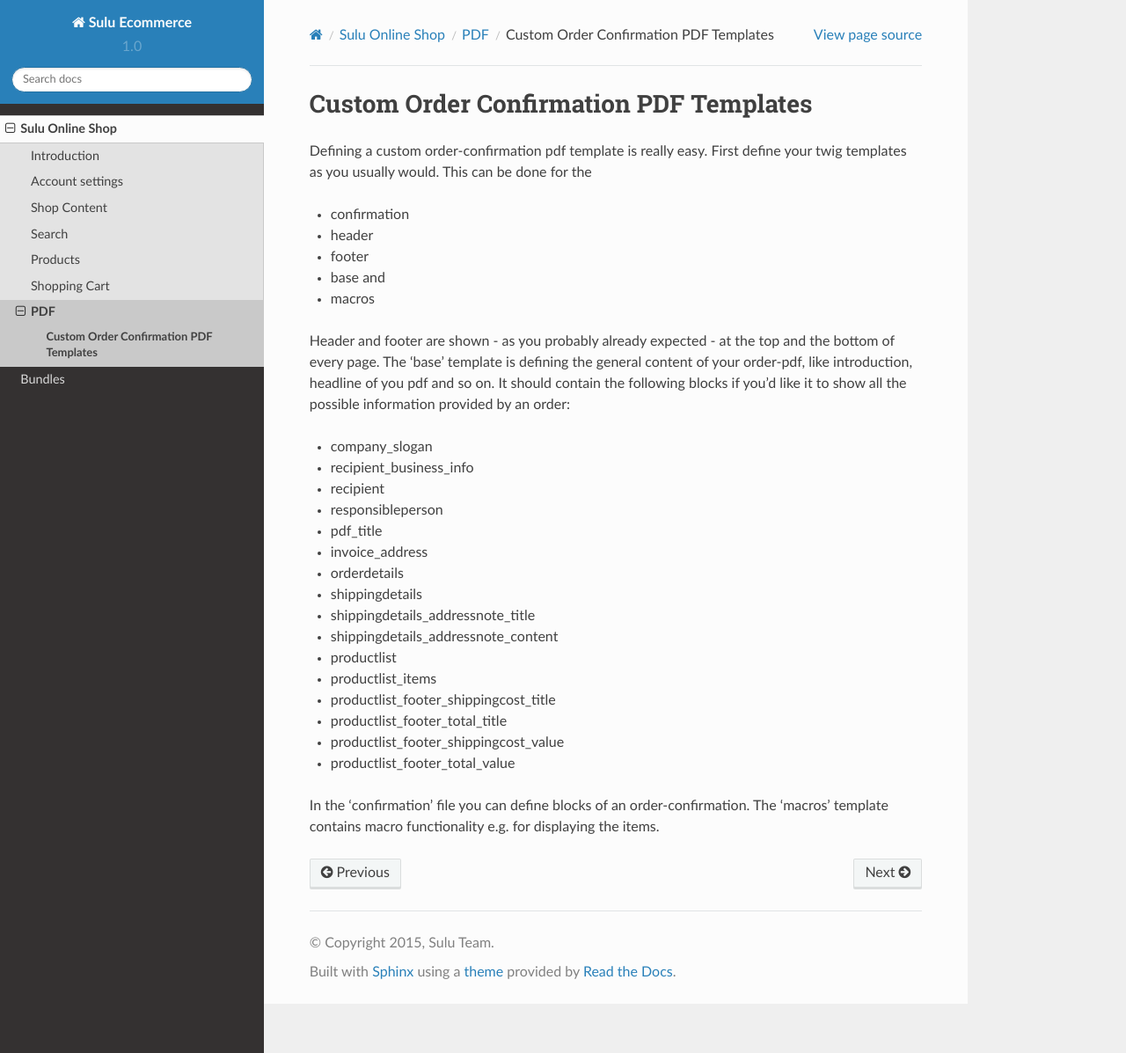
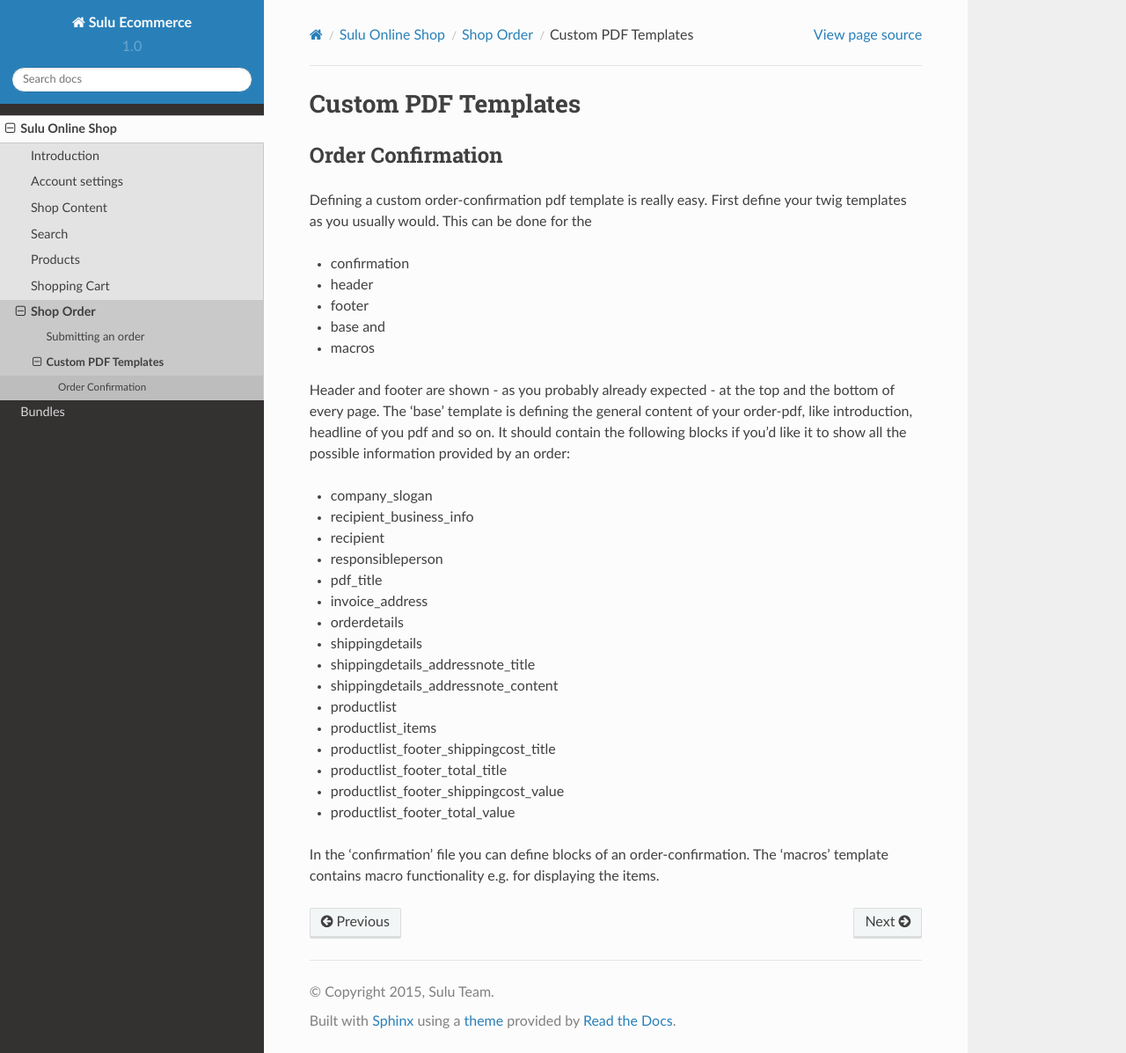
Before and after one commit to sulu/sulu-ecommerce-docs, a Sphinx documentation site: the page built from docs/shop/order/custom-pdf-templates.rst, in a window 1280 px wide and 1197 px high. Shown: the whole window at 88% size. Built offline with Sphinx 7.4.7 and the Read the Docs theme 2.0.0, drawn with Linux system fonts in a browser that asks for light colours.

Commit message:
restructured and added documentation for order-confirmation emails

```diff
--- a/docs/bundles/sales-order-bundle/index.rst
+++ b/docs/bundles/sales-order-bundle/index.rst
@@ -29,3 +29,4 @@
             header: SuluSalesCoreBundle:Pdf:pdf-base-header.html.twig
             footer: SuluSalesCoreBundle:Pdf:pdf-base-footer.html.twig
             macros: SuluSalesCoreBundle:Pdf:pdf-macros.html.twig
+    shop_owner_email: null
--- a/docs/shop/index.rst
+++ b/docs/shop/index.rst
@@ -10,4 +10,4 @@
    search/index
    products/index
    cart/index
-   pdf/index
+   order/index
--- a/docs/shop/pdf/custom-pdf-templates.rst
+++ b/docs/shop/order/custom-pdf-templates.rst
@@ -1,5 +1,8 @@
-Custom Order Confirmation PDF Templates
-=======================================
+Custom PDF Templates
+====================
+
+Order Confirmation
+------------------
 
 Defining a custom order-confirmation pdf template is really easy. First define
 your twig templates as you usually would. This can be done for the
--- a/docs/shop/pdf/index.rst
+++ b/docs/shop/order/index.rst
@@ -1,7 +1,8 @@
-PDF
-===
+Shop Order
+==========
 
 .. toctree::
    :maxdepth: 2
 
+   submitting-an-order
    custom-pdf-templates
```
Also changed, not shown: docs/shop/order/submitting-an-order.rst (added, +35 -0 lines).
